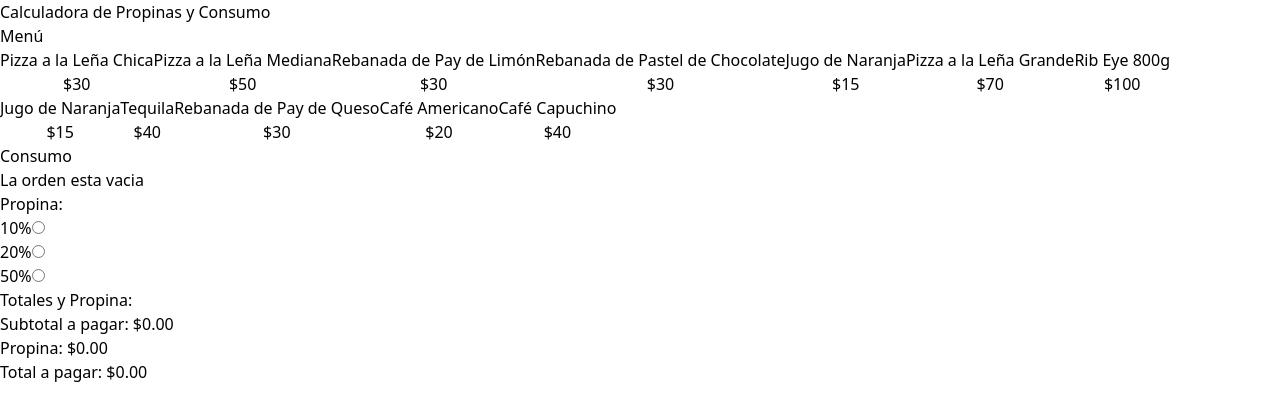
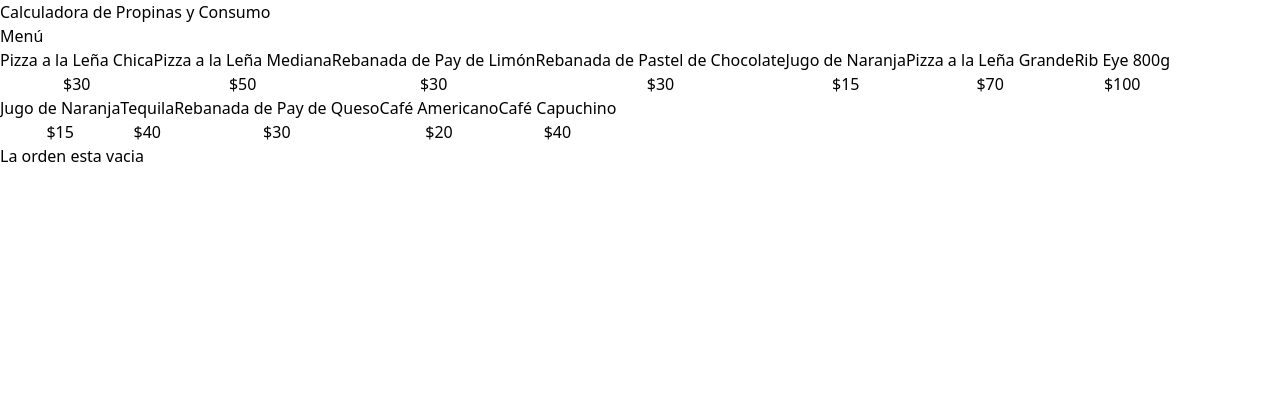
Before and after one commit to Jlydm/PropiCalc, a React (Vite) app: page / in a window 1280 px wide. Shown: the top 420 px of the page. Built offline with nearby package versions, Linux system fonts and the light colour scheme.

Commit message:
Agregamos el boton para guardar la orden, ademas terminamos el proyecto... Luego lo continuaremos para conectar el guardado a una bd

```diff
--- a/src/App.tsx
+++ b/src/App.tsx
@@ -7,7 +7,7 @@
 
 function App() {
 
-  const { order, tip, setTip, addItem, removeItem } = useOrder()
+  const { order, tip, setTip, addItem, removeItem, placeOrder } = useOrder()
 
   return (
     <>
@@ -29,6 +29,8 @@
         </div>
 
         <div className="border border-dashed border-slate-300 p-5 rounded-lg space-y-10">
+          {order.length ? (
+            <>
               <OrderContents
                 order={order}
                 removeItem={removeItem}
@@ -36,12 +38,18 @@
 
               <TipPercentageForm
                 setTip={setTip}
+                tip={tip}
               />
 
               <OrderTotals
+                order={order}
                 tip={tip}
-            order={order}
+                placeOrder={placeOrder}
               />
+            </>
+          ) : (
+            <p className="text-center">La orden esta vacia</p>
+          )}
         </div>
       </main>
     </>
--- a/src/components/OrderContents.tsx
+++ b/src/components/OrderContents.tsx
@@ -11,10 +11,7 @@
     <div>
       <h2 className='font-black text-4xl'>Consumo</h2>
       <div className="space-y-3 mt-10">
-        {order.length === 0 ?
-          <p className="text-center">La orden esta vacia</p>
-        : (
-          order.map( item => (
+        {order.map( item => (
             <div
               key={item.id}
               className="flex justify-between items-center border-t border-gray-200 py-5 last-of-type:border-b"
@@ -37,7 +34,7 @@
               </div>
             </div>
           ))
-        )}
+        }
       </div>
     </div>
   )
--- a/src/components/OrderTotals.tsx
+++ b/src/components/OrderTotals.tsx
@@ -5,9 +5,10 @@
 type OrderTotalProps = {
   order: OrderItem[]
   tip: number
+  placeOrder: () => void
 }
 
-export default function OrderTotals({order, tip} : OrderTotalProps) {
+export default function OrderTotals({order, tip, placeOrder} : OrderTotalProps) {
 
   const subtotalAmount = useMemo(() => order.reduce( (total, item) => total + (item.quantity * item.price), 0), [order])
   const tipAmount = useMemo(() => subtotalAmount * tip, [tip, order])
@@ -28,7 +29,13 @@
         </p>
 
       </div>
-      <button></button>
+      <button
+        className="w-full bg-black p-3 uppercase text-white font-bold mt-10 disabled:opacity-10"
+        disabled={totalAmount === 0}
+        onClick={placeOrder}
+      >
+        Guardar Orden
+      </button>
     </>
   )
 }
--- a/src/components/TipPercentageForm.tsx
+++ b/src/components/TipPercentageForm.tsx
@@ -20,25 +20,27 @@
 
 type TipPercentFormProps = {
   setTip: Dispatch<SetStateAction<number>>
+  tip: number
 }
 
-export default function TipPercentageForm({setTip} : TipPercentFormProps) {
+export default function TipPercentageForm({setTip, tip} : TipPercentFormProps) {
   return (
     <div>
       <h3 className="font-black text-2xl">Propina:</h3>
       <form action="">
-        {tipOptions.map(tip => (
+        {tipOptions.map(tipOption => (
           <div
             className="flex gap-2"
-            key={tip.id}
+            key={tipOption.id}
           >
-            <label htmlFor={tip.id}>{tip.label}</label>
+            <label htmlFor={tipOption.id}>{tipOption.label}</label>
             <input
               type="radio"
-              id={tip.id}
+              id={tipOption.id}
               name="tip"
-              value={tip.value}
+              value={tipOption.value}
               onChange={e => setTip(+e.target.value)}
+              checked={tipOption.value === tip}
             />
           </div>
         ))}
--- a/src/hooks/useOrder.ts
+++ b/src/hooks/useOrder.ts
@@ -24,12 +24,17 @@
     setOrder(order.filter( item => item.id !== id))
   }
 
+  const placeOrder = () => {
+    setOrder([])
+    setTip(0)
+  }
 
   return {
     order,
     tip,
     setTip,
     addItem,
-    removeItem
+    removeItem,
+    placeOrder
   }
 }
```
Lines whose indentation alone changed are shown as unchanged.
